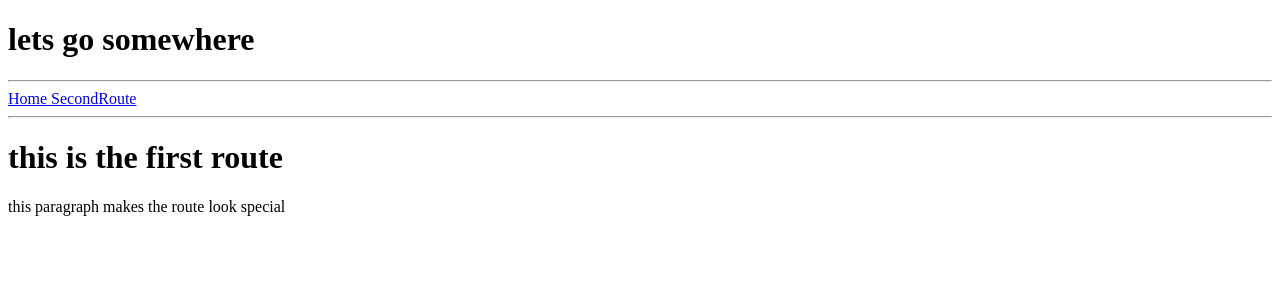
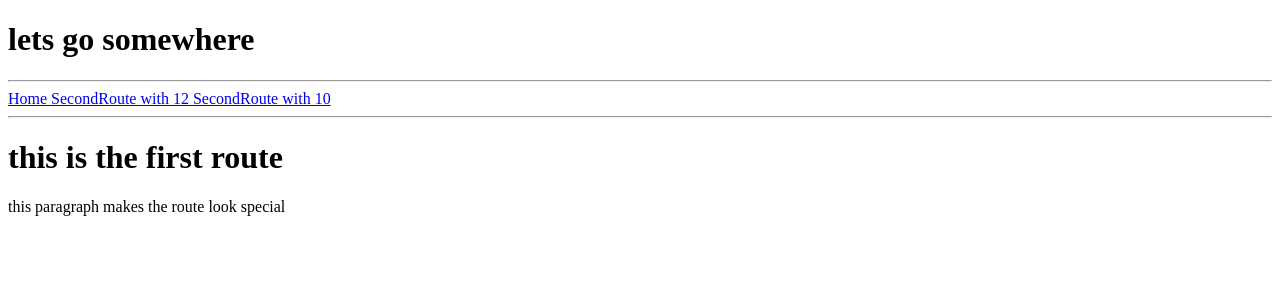
Before and after one commit to JP97/VueRouterFromVisualStudio, a Vue app in the folder VueRouterFromVisualStudio/: page / in a window 1280 px wide. Shown: the top 300 px of the page. Built offline with nearby package versions, Linux system fonts and the light colour scheme.

Commit message:
watch property and created method

```diff
--- a/VueRouterFromVisualStudio/src/App.vue
+++ b/VueRouterFromVisualStudio/src/App.vue
@@ -6,7 +6,8 @@
         <!-- this doesnt reload the page -->
         <router-link to="/"> Home </router-link>
         <!-- you can send a parameter like /second/{id} -->
-        <router-link to="/second/12"> SecondRoute </router-link>
+        <router-link to="/second/12"> SecondRoute with 12 </router-link>
+        <router-link to="/second/10"> SecondRoute with 10 </router-link>
         <hr />
         <!-- we need to add a router-view  and it works!!-->
 
@@ -21,6 +22,12 @@
         name: 'app',
         components: {
             Home
+        },
+        //lifecycle hooks
+        data() {
+            return {
+
+            }
         }
     };
 </script>
--- a/VueRouterFromVisualStudio/src/components/SecondComponent.vue
+++ b/VueRouterFromVisualStudio/src/components/SecondComponent.vue
@@ -1,13 +1,24 @@
 <template>
     <div>
         <h1>2. Route!!!</h1>
-        <p>and a bit more text here.... this is the data from the variable in the link. teh passed data is: {{this.$route.params.id}}</p>
+        <p>and a bit more text here.... this is the data from the variable in the link. teh passed data is: {{$route.params.id}}</p>
     </div>
 </template>
 
 <script>
     export default {
-
+        //whenever this component is created we run the create method
+        //vue manages teh components eficently, therefor things in created will not always run, because it doesnt get created everytime
+        //for this we make a watch proptery
+        //we are watching the route and now the methods run everytime
+        watch: {
+            '$route'(to, from) {
+                alert(to.params.id);
+            }
+        },
+        created() {
+            alert(this.$route.params.id);
+        }
     }
 </script>
 
```
